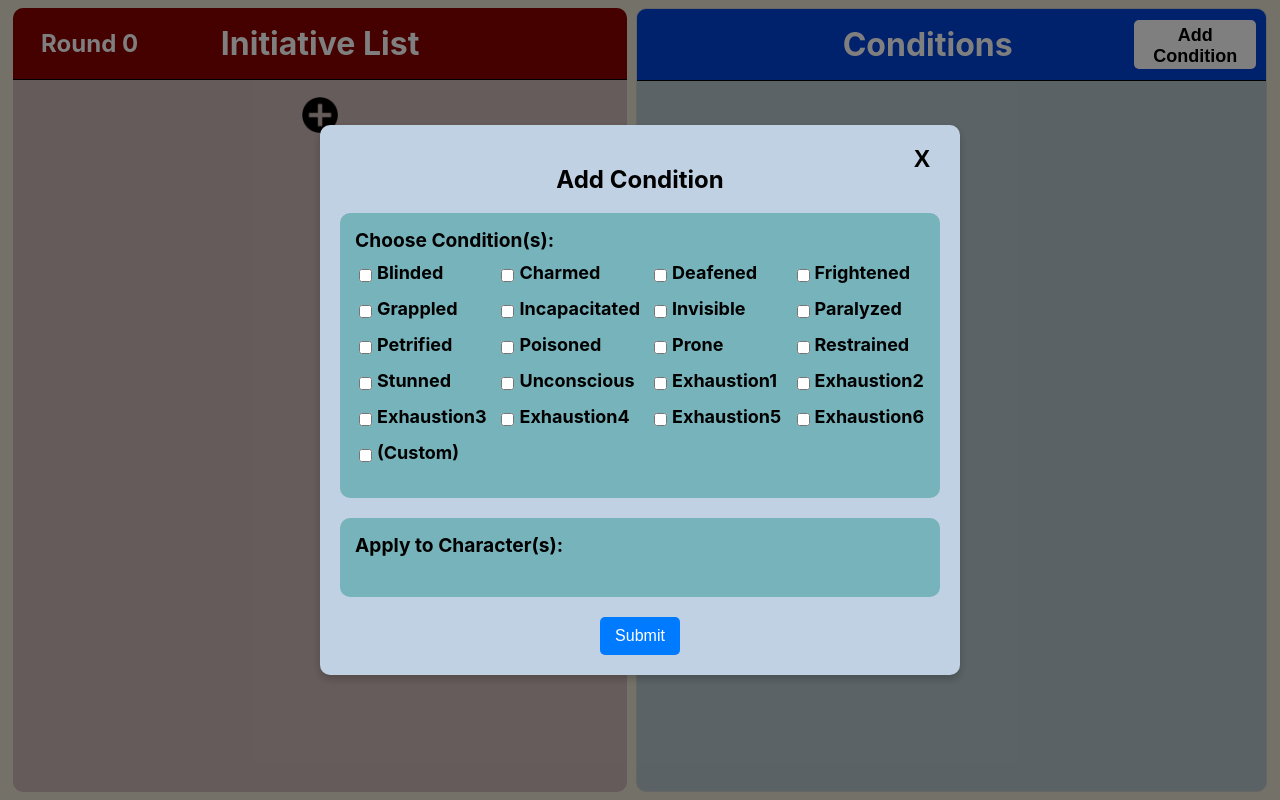
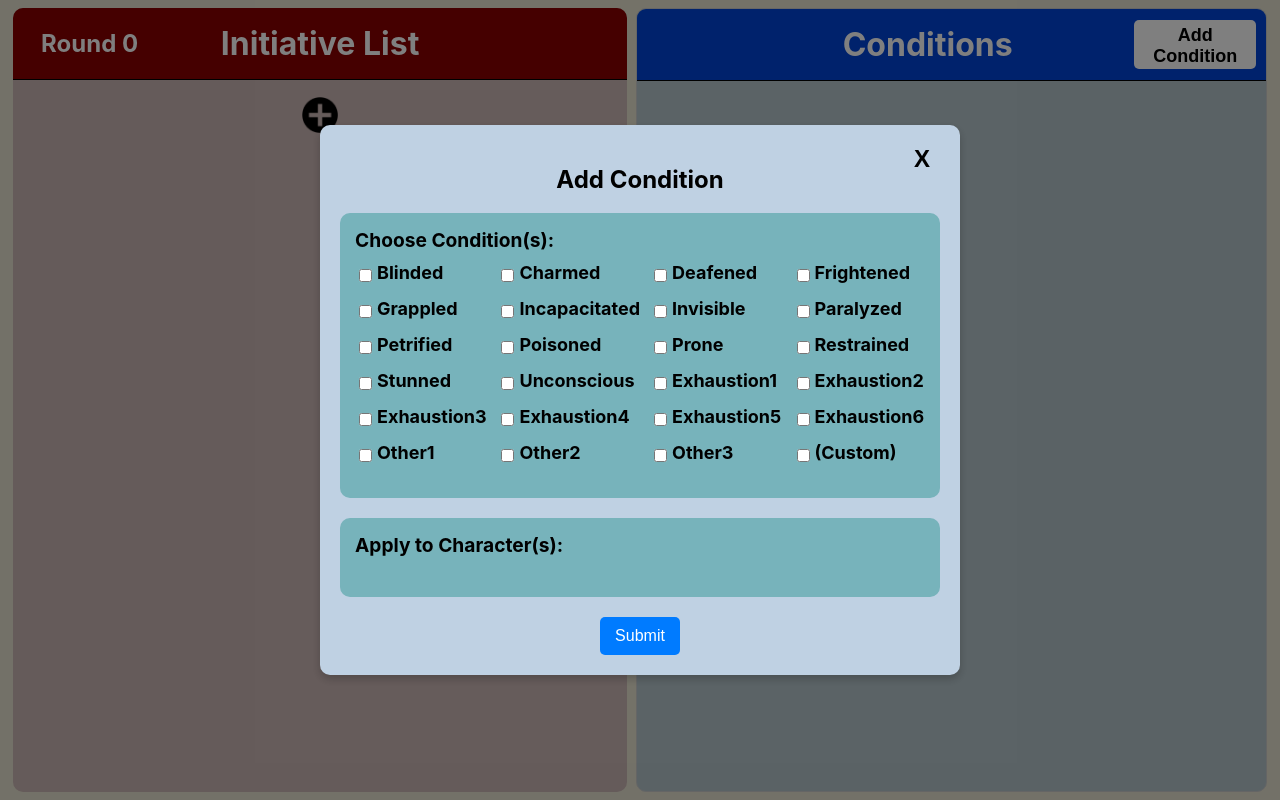
Before and after one commit to GoreJess/Initiative-Tracker-React, a React (Create React App) app: page / in a window 1280 px wide. Both pictures are taken after a click on the button "Add Condition". Built offline with nearby package versions, Linux system fonts and the light colour scheme.

Commit message:
Add "Other" conditions

```diff
--- a/src/1mainCode.js
+++ b/src/1mainCode.js
@@ -235,6 +235,9 @@ export default function MainCode() {
         'Exhaustion4': 'var(--bad-condition-background)',
         'Exhaustion5': 'var(--bad-condition-background)',
         'Exhaustion6': 'var(--bad-condition-background)',
+        Other1: 'var(--neutral-condition-background)',
+        Other2: 'var(--neutral-condition-background)',
+        Other3: 'var(--neutral-condition-background)',
         '(Custom)': 'var(--neutral-condition-background)',
       };
 
@@ -688,6 +691,9 @@ export default function MainCode() {
                     'Exhaustion4',
                     'Exhaustion5',
                     'Exhaustion6',
+                    'Other1',
+                    'Other2',
+                    'Other3',
                     '(Custom)',
                 ].map((condition) => (
                     <div key={condition} className="checkbox-item">
```
